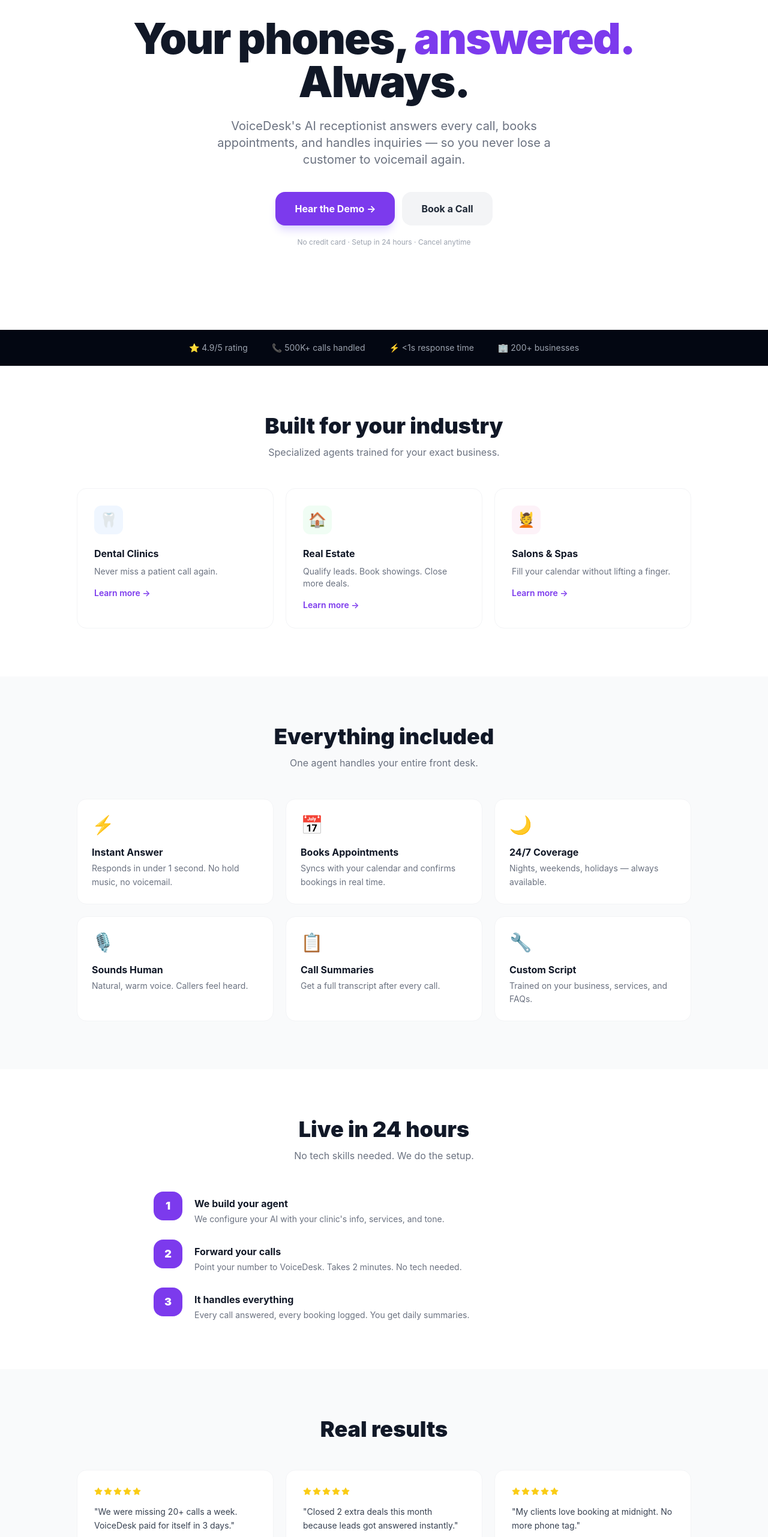
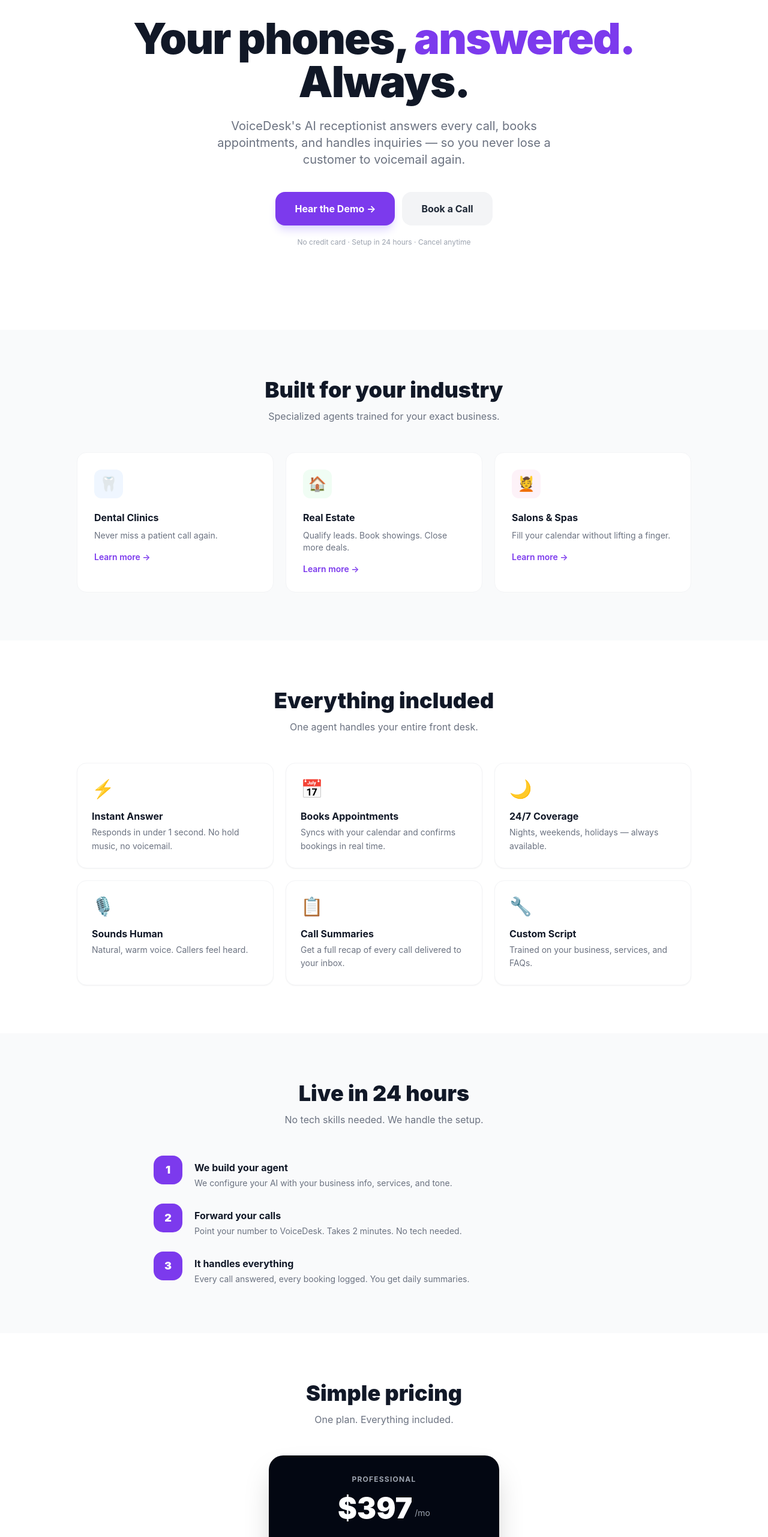
Before and after one commit to FahadImdad/voicedesk-, a Next.js app: page / in a window 1280 px wide. Shown: the part 234-2797 px from the top of the page at 60% size. Built offline with nearby package versions, Linux system fonts and the light colour scheme.

Commit message:
Remove all fake testimonials and social proof numbers

```diff
--- a/app/dental/page.tsx
+++ b/app/dental/page.tsx
@@ -1,5 +1,5 @@
 import Link from "next/link";
-import { CheckCircle, Star } from "lucide-react";
+import { CheckCircle } from "lucide-react";
 
 const pains = [
   "Patients call, hit voicemail, and book with a competitor",
@@ -107,20 +107,6 @@
         </div>
       </section>
 
-      {/* TESTIMONIAL */}
-      <section className="py-20 px-5 text-center">
-        <div className="max-w-xl mx-auto">
-          <div className="flex gap-1 justify-center mb-6">
-            {[...Array(5)].map((_, i) => <Star key={i} size={18} className="fill-yellow-400 text-yellow-400" />)}
-          </div>
-          <p className="text-xl sm:text-2xl font-semibold text-gray-800 leading-relaxed mb-8">
-            "We were missing 20+ calls a week. VoiceDesk paid for itself in the first 3 days."
-          </p>
-          <p className="font-bold text-gray-900">Dr. Sarah Mitchell</p>
-          <p className="text-gray-400 text-sm">Owner, Bright Smile Dental — Chicago, IL</p>
-        </div>
-      </section>
-
       {/* FAQ */}
       <section className="py-20 px-5 bg-gray-50">
         <div className="max-w-2xl mx-auto">
--- a/app/page.tsx
+++ b/app/page.tsx
@@ -1,5 +1,5 @@
 import Link from "next/link";
-import { CheckCircle, Star } from "lucide-react";
+import { CheckCircle } from "lucide-react";
 
 const industries = [
   { icon: "🦷", title: "Dental Clinics", desc: "Never miss a patient call again.", href: "/dental", color: "bg-blue-50 text-blue-600" },
@@ -12,20 +12,14 @@
   { emoji: "📅", title: "Books Appointments", desc: "Syncs with your calendar and confirms bookings in real time." },
   { emoji: "🌙", title: "24/7 Coverage", desc: "Nights, weekends, holidays — always available." },
   { emoji: "🎙️", title: "Sounds Human", desc: "Natural, warm voice. Callers feel heard." },
-  { emoji: "📋", title: "Call Summaries", desc: "Get a full transcript after every call." },
+  { emoji: "📋", title: "Call Summaries", desc: "Get a full recap of every call delivered to your inbox." },
   { emoji: "🔧", title: "Custom Script", desc: "Trained on your business, services, and FAQs." },
 ];
 
 const steps = [
-  { num: "1", title: "We build your agent", desc: "We configure your AI with your clinic's info, services, and tone." },
+  { num: "1", title: "We build your agent", desc: "We configure your AI with your business info, services, and tone." },
   { num: "2", title: "Forward your calls", desc: "Point your number to VoiceDesk. Takes 2 minutes. No tech needed." },
   { num: "3", title: "It handles everything", desc: "Every call answered, every booking logged. You get daily summaries." },
-];
-
-const testimonials = [
-  { name: "Dr. Sarah M.", role: "Bright Smile Dental, Chicago", text: "We were missing 20+ calls a week. VoiceDesk paid for itself in 3 days." },
-  { name: "James T.", role: "Real Estate Agent, NYC", text: "Closed 2 extra deals this month because leads got answered instantly." },
-  { name: "Maria L.", role: "Bloom Spa, Miami", text: "My clients love booking at midnight. No more phone tag." },
 ];
 
 export default function Home() {
@@ -36,7 +30,7 @@
       <section className="min-h-[90vh] flex flex-col items-center justify-center px-5 py-20 text-center bg-white">
         <div className="inline-flex items-center gap-2 bg-brand-50 text-brand-600 text-xs font-bold px-4 py-1.5 rounded-full mb-8 uppercase tracking-widest">
           <span className="w-1.5 h-1.5 bg-green-500 rounded-full animate-pulse" />
-          AI Receptionist · Live 24/7
+          AI Receptionist · Available 24/7
         </div>
 
         <h1 className="text-4xl sm:text-5xl md:text-6xl lg:text-7xl font-black text-gray-900 leading-[1.08] tracking-tight max-w-4xl mb-6">
@@ -50,7 +44,7 @@
           inquiries — so you never lose a customer to voicemail again.
         </p>
 
-        <div className="flex flex-col sm:flex-row gap-3 w-full max-w-sm sm:max-w-none sm:justify-center">
+        <div className="flex flex-col sm:flex-row gap-3 w-full max-w-xs sm:max-w-none sm:justify-center">
           <Link
             href="/demo"
             className="bg-brand-600 text-white font-bold px-8 py-4 rounded-2xl text-base hover:bg-brand-700 transition-colors shadow-lg shadow-brand-200"
@@ -68,18 +62,8 @@
         <p className="mt-5 text-xs text-gray-400">No credit card · Setup in 24 hours · Cancel anytime</p>
       </section>
 
-      {/* SOCIAL PROOF */}
-      <section className="bg-gray-950 py-5 px-5">
-        <div className="max-w-4xl mx-auto flex flex-wrap justify-center gap-6 sm:gap-10 text-sm text-gray-400">
-          <span>⭐ 4.9/5 rating</span>
-          <span>📞 500K+ calls handled</span>
-          <span>⚡ &lt;1s response time</span>
-          <span>🏢 200+ businesses</span>
-        </div>
-      </section>
-
       {/* INDUSTRIES */}
-      <section className="py-20 px-5">
+      <section className="py-20 px-5 bg-gray-50">
         <div className="max-w-5xl mx-auto">
           <div className="text-center mb-12">
             <h2 className="text-3xl sm:text-4xl font-black text-gray-900 mb-3">Built for your industry</h2>
@@ -105,7 +89,7 @@
       </section>
 
       {/* FEATURES */}
-      <section className="py-20 px-5 bg-gray-50">
+      <section className="py-20 px-5">
         <div className="max-w-5xl mx-auto">
           <div className="text-center mb-12">
             <h2 className="text-3xl sm:text-4xl font-black text-gray-900 mb-3">Everything included</h2>
@@ -113,7 +97,7 @@
           </div>
           <div className="grid grid-cols-1 sm:grid-cols-2 lg:grid-cols-3 gap-5">
             {features.map((f) => (
-              <div key={f.title} className="bg-white p-6 rounded-2xl border border-gray-100">
+              <div key={f.title} className="bg-white p-6 rounded-2xl border border-gray-100 shadow-sm">
                 <span className="text-3xl mb-4 block">{f.emoji}</span>
                 <h3 className="font-bold text-gray-900 mb-1">{f.title}</h3>
                 <p className="text-sm text-gray-500 leading-relaxed">{f.desc}</p>
@@ -124,14 +108,14 @@
       </section>
 
       {/* HOW IT WORKS */}
-      <section className="py-20 px-5">
+      <section className="py-20 px-5 bg-gray-50">
         <div className="max-w-3xl mx-auto">
           <div className="text-center mb-12">
             <h2 className="text-3xl sm:text-4xl font-black text-gray-900 mb-3">Live in 24 hours</h2>
-            <p className="text-gray-500">No tech skills needed. We do the setup.</p>
+            <p className="text-gray-500">No tech skills needed. We handle the setup.</p>
           </div>
           <div className="flex flex-col gap-6">
-            {steps.map((s, i) => (
+            {steps.map((s) => (
               <div key={s.num} className="flex gap-5 items-start">
                 <div className="w-12 h-12 flex-shrink-0 bg-brand-600 text-white font-black text-lg rounded-2xl flex items-center justify-center">
                   {s.num}
@@ -139,31 +123,6 @@
                 <div className="pt-2">
                   <h3 className="font-bold text-gray-900 mb-1">{s.title}</h3>
                   <p className="text-gray-500 text-sm">{s.desc}</p>
-                </div>
-              </div>
-            ))}
-          </div>
-        </div>
-      </section>
-
-      {/* TESTIMONIALS */}
-      <section className="py-20 px-5 bg-gray-50">
-        <div className="max-w-5xl mx-auto">
-          <div className="text-center mb-12">
-            <h2 className="text-3xl sm:text-4xl font-black text-gray-900 mb-3">Real results</h2>
-          </div>
-          <div className="grid grid-cols-1 sm:grid-cols-3 gap-5">
-            {testimonials.map((t) => (
-              <div key={t.name} className="bg-white p-7 rounded-2xl border border-gray-100">
-                <div className="flex gap-0.5 mb-4">
-                  {[...Array(5)].map((_, i) => (
-                    <Star key={i} size={14} className="fill-yellow-400 text-yellow-400" />
-                  ))}
-                </div>
-                <p className="text-gray-700 text-sm leading-relaxed mb-5">"{t.text}"</p>
-                <div>
-                  <p className="font-bold text-gray-900 text-sm">{t.name}</p>
-                  <p className="text-gray-400 text-xs">{t.role}</p>
                 </div>
               </div>
             ))}
--- a/app/real-estate/page.tsx
+++ b/app/real-estate/page.tsx
@@ -1,5 +1,5 @@
 import Link from "next/link";
-import { Phone, Clock, CheckCircle, Star } from "lucide-react";
+import { CheckCircle } from "lucide-react";
 
 const features = [
   "Answers buyer & seller inquiries instantly",
@@ -51,19 +51,6 @@
         </div>
       </section>
 
-      <section className="py-24 px-4 bg-gray-50 text-center">
-        <div className="max-w-2xl mx-auto">
-          <div className="flex gap-1 justify-center mb-6">
-            {[...Array(5)].map((_, i) => <Star key={i} size={20} className="fill-yellow-400 text-yellow-400" />)}
-          </div>
-          <blockquote className="text-2xl font-medium text-gray-800 leading-relaxed mb-8">
-            "My leads get answered instantly now. I've closed 2 extra deals this month because of faster follow-up."
-          </blockquote>
-          <p className="font-bold text-gray-900">James Thornton</p>
-          <p className="text-gray-500 text-sm">Real Estate Agent, NYC</p>
-        </div>
-      </section>
-
       <section className="py-24 px-4 bg-gray-950 text-white text-center">
         <div className="max-w-3xl mx-auto">
           <h2 className="text-4xl font-extrabold mb-4">Every Lead Deserves an Instant Response</h2>
--- a/app/salons/page.tsx
+++ b/app/salons/page.tsx
@@ -1,5 +1,5 @@
 import Link from "next/link";
-import { CheckCircle, Star } from "lucide-react";
+import { CheckCircle } from "lucide-react";
 
 const features = [
   "Books appointments around the clock",
@@ -51,19 +51,6 @@
         </div>
       </section>
 
-      <section className="py-24 px-4 bg-gray-50 text-center">
-        <div className="max-w-2xl mx-auto">
-          <div className="flex gap-1 justify-center mb-6">
-            {[...Array(5)].map((_, i) => <Star key={i} size={20} className="fill-yellow-400 text-yellow-400" />)}
-          </div>
-          <blockquote className="text-2xl font-medium text-gray-800 leading-relaxed mb-8">
-            "My clients love that they can book at midnight. No more phone tag with my receptionist."
-          </blockquote>
-          <p className="font-bold text-gray-900">Maria Lopez</p>
-          <p className="text-gray-500 text-sm">Owner, Bloom Spa — Miami, FL</p>
-        </div>
-      </section>
-
       <section className="py-24 px-4 bg-gray-950 text-white text-center">
         <div className="max-w-3xl mx-auto">
           <h2 className="text-4xl font-extrabold mb-4">Your Clients Want to Book. Let Them.</h2>
```
